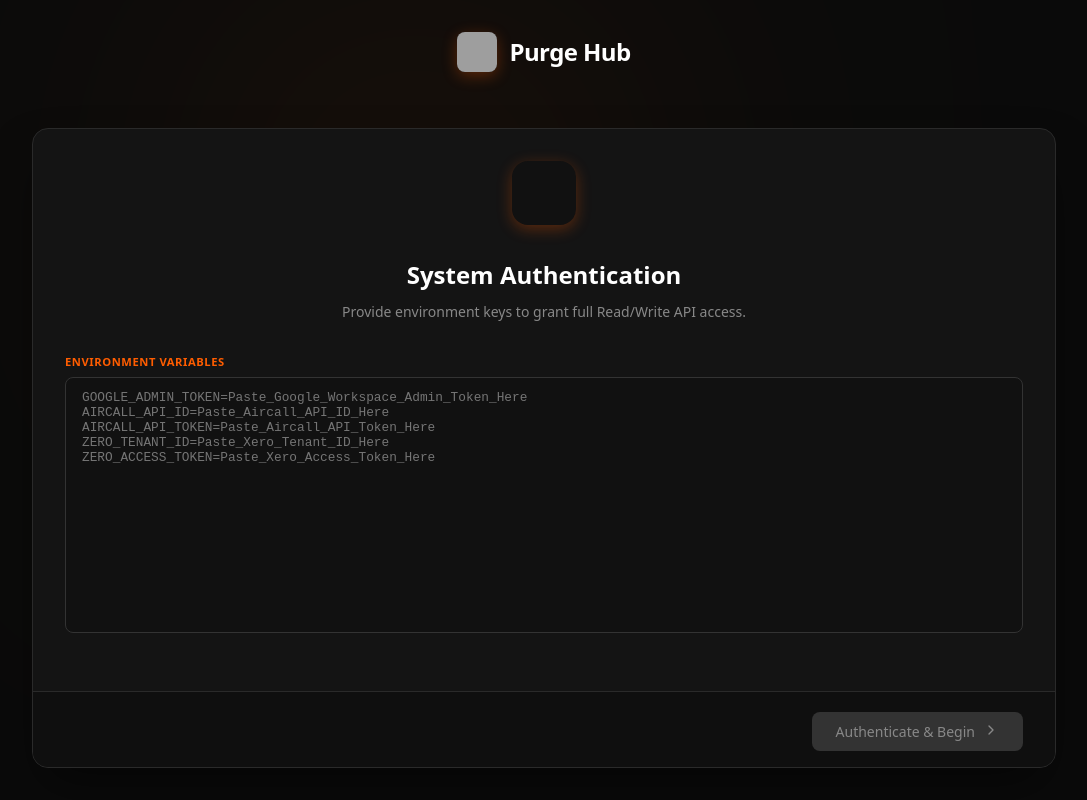
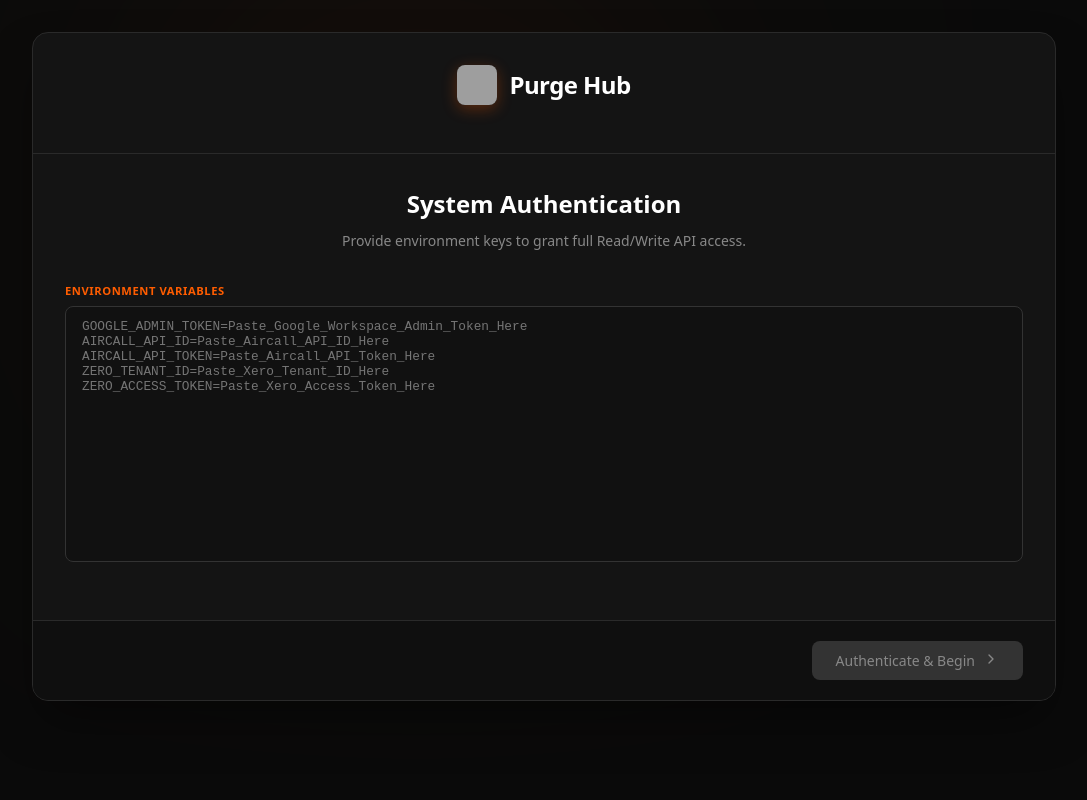
Before and after one commit to alexpurge/onboarding-form, a React (Vite) app: page / in a window 1280 px wide. Shown: the whole page, without its empty margins (96-1183 px from the left). Built offline with nearby package versions, Linux system fonts and the light colour scheme; grey boxes are pictures that could not be loaded.

Commit message:
Adjust auth form layout to use page scroll and in-card header

```diff
--- a/src/App.jsx
+++ b/src/App.jsx
@@ -20,12 +20,12 @@ const customStyles = `
 
   * { box-sizing: border-box; margin: 0; padding: 0; font-family: system-ui, -apple-system, sans-serif; }
 
-  .ph-wrapper { min-height: 100dvh; width: 100%; background-color: var(--bg-dark); color: var(--text-main); display: flex; align-items: center; justify-content: center; padding: clamp(1rem, 3vw, 2rem); position: relative; overflow: hidden; }
+  .ph-wrapper { min-height: 100dvh; width: 100%; background-color: var(--bg-dark); color: var(--text-main); display: flex; align-items: flex-start; justify-content: center; padding: clamp(1rem, 3vw, 2rem); position: relative; overflow-x: hidden; }
   .ph-glow { position: fixed; top: 0; left: 25%; width: 24rem; height: 24rem; background-color: var(--primary); border-radius: 50%; mix-blend-mode: screen; filter: blur(150px); opacity: 0.1; pointer-events: none; }
 
-  .ph-main-container { width: min(100%, 64rem); min-height: auto; max-height: calc(100dvh - (clamp(1rem, 3vw, 2rem) * 2)); position: relative; z-index: 10; display: flex; flex-direction: column; }
+  .ph-main-container { width: min(100%, 64rem); min-height: auto; position: relative; z-index: 10; display: flex; flex-direction: column; }
 
-  .ph-header-area { margin-bottom: 2rem; display: flex; flex-direction: column; align-items: center; }
+  .ph-header-area { padding: 2rem 2rem 1.5rem; border-bottom: 1px solid var(--border); display: flex; flex-direction: column; align-items: center; }
   .ph-logo-wrap { display: flex; align-items: center; gap: 0.75rem; margin-bottom: 1.5rem; }
   .ph-logo-box { width: 2.5rem; height: 2.5rem; background-color: #111111; border-radius: 0.5rem; display: flex; align-items: center; justify-content: center; box-shadow: 0 4px 15px rgba(255,93,0,0.3); overflow: hidden; }
   .ph-logo-image { width: 100%; height: 100%; object-fit: cover; }
@@ -498,11 +498,6 @@ export default function App() {
   // ==========================================
   const renderLogin = () => (
     <div className="animate-fade-in">
-      <div style={{ display: 'flex', justifyContent: 'center', marginBottom: '2rem' }}>
-        <div className="ph-logo-box" style={{ width: '4rem', height: '4rem', borderRadius: '1rem' }}>
-          <Icons.KeyRound size={32} color="white" />
-        </div>
-      </div>
       <h2 style={{ textAlign: 'center', fontSize: '1.5rem', marginBottom: '0.5rem' }}>System Authentication</h2>
       <p style={{ textAlign: 'center', color: 'var(--text-muted)', fontSize: '0.875rem', marginBottom: '2rem' }}>Provide environment keys to grant full Read/Write API access.</p>
 
@@ -810,6 +805,13 @@ ZERO_ACCESS_TOKEN=Paste_Xero_Access_Token_Here`}
       <div className="ph-wrapper">
         <div className="ph-glow"></div>
         <div className="ph-main-container">
+          <div className="ph-card">
+            {isLoading && (
+              <div className="ph-loader-overlay">
+                <div className="ph-spinner"></div>
+                <p className="ph-loader-text">{loadingText}</p>
+              </div>
+            )}
 
             <div className="ph-header-area">
               <div className="ph-logo-wrap">
@@ -837,14 +839,6 @@ ZERO_ACCESS_TOKEN=Paste_Xero_Access_Token_Here`}
               )}
             </div>
 
-          <div className="ph-card">
-            {isLoading && (
-              <div className="ph-loader-overlay">
-                <div className="ph-spinner"></div>
-                <p className="ph-loader-text">{loadingText}</p>
-              </div>
-            )}
-
             <div className="ph-card-content">
               {STEPS[step].content()}
             </div>
```
Lines whose indentation alone changed are shown as unchanged.
